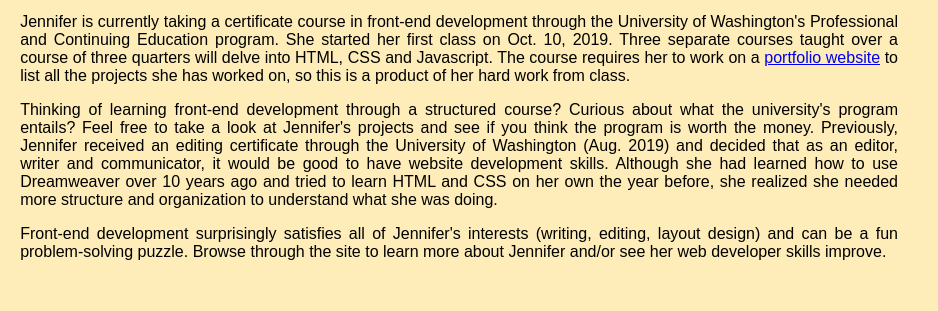
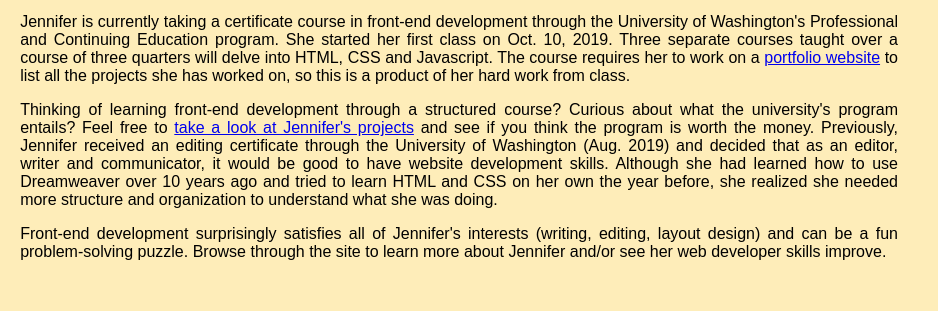
Before and after one commit to violinmaestro/portfolio-2, a plain HTML site: page index.html in a window 1280 px wide. Shown: the part 466-777 px from the top of the page, 342-1280 px from the left. Drawn offline with Linux system fonts and the light colour scheme; a web font is replaced by a local one.

Commit message:
added hyperlink

```diff
--- a/index.html
+++ b/index.html
@@ -41,8 +41,8 @@
             to list all the projects she has worked on, so this is a product of her hard
             work from class.</p>
             <p>Thinking of learning front-end development through a structured course? Curious
-            about what the university's program entails? Feel free to take a look at Jennifer's
-            projects and see if you think the program is worth the money. Previously,
+            about what the university's program entails? Feel free to <a href="front-end-projects.html" target="_blank">take a look at Jennifer's
+            projects</a> and see if you think the program is worth the money. Previously,
             Jennifer received an editing certificate through the University of Washington (Aug. 2019)
             and decided that as an editor, writer and communicator, it would be
             good to have website development skills. Although she had learned how to
```
